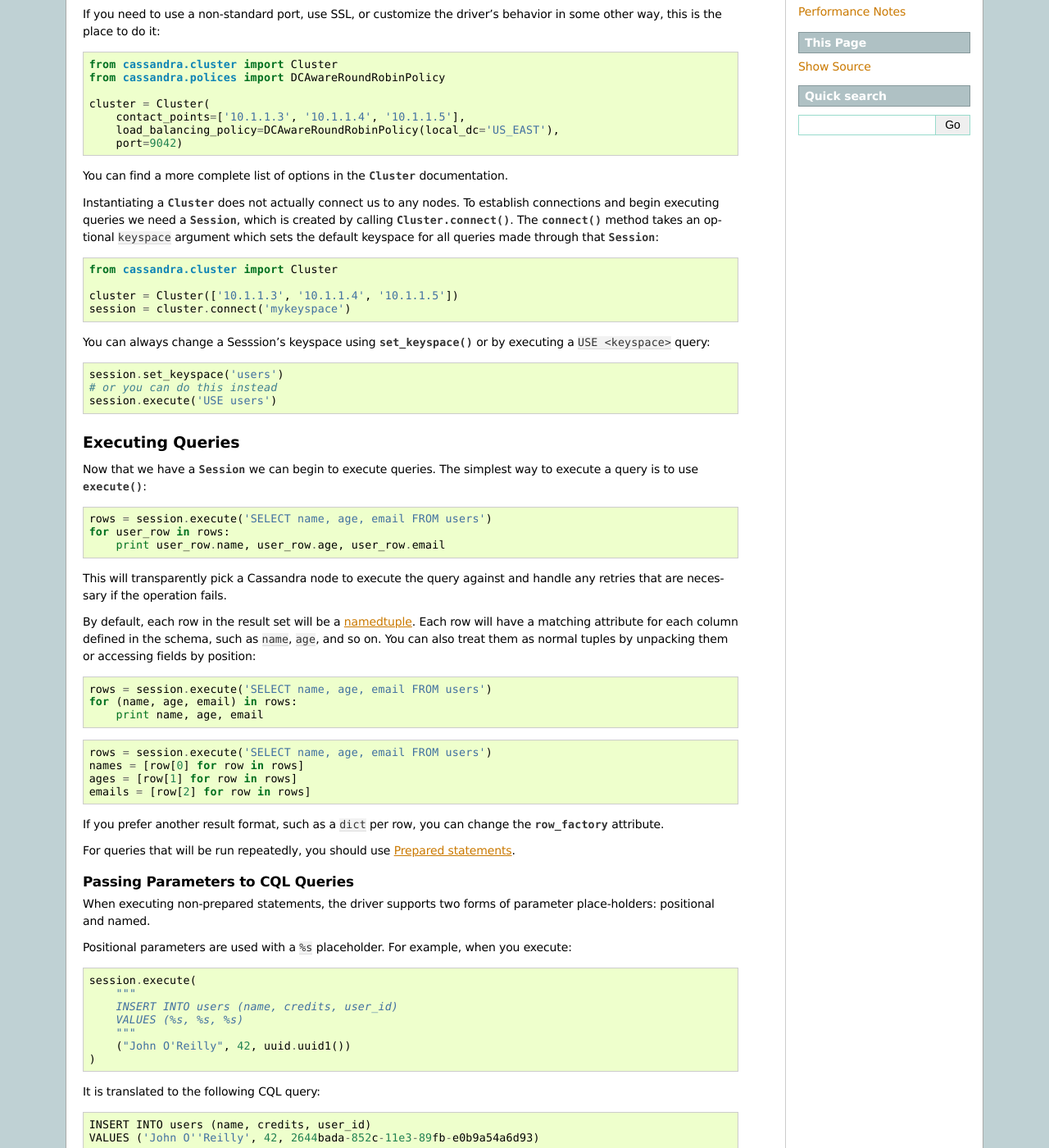
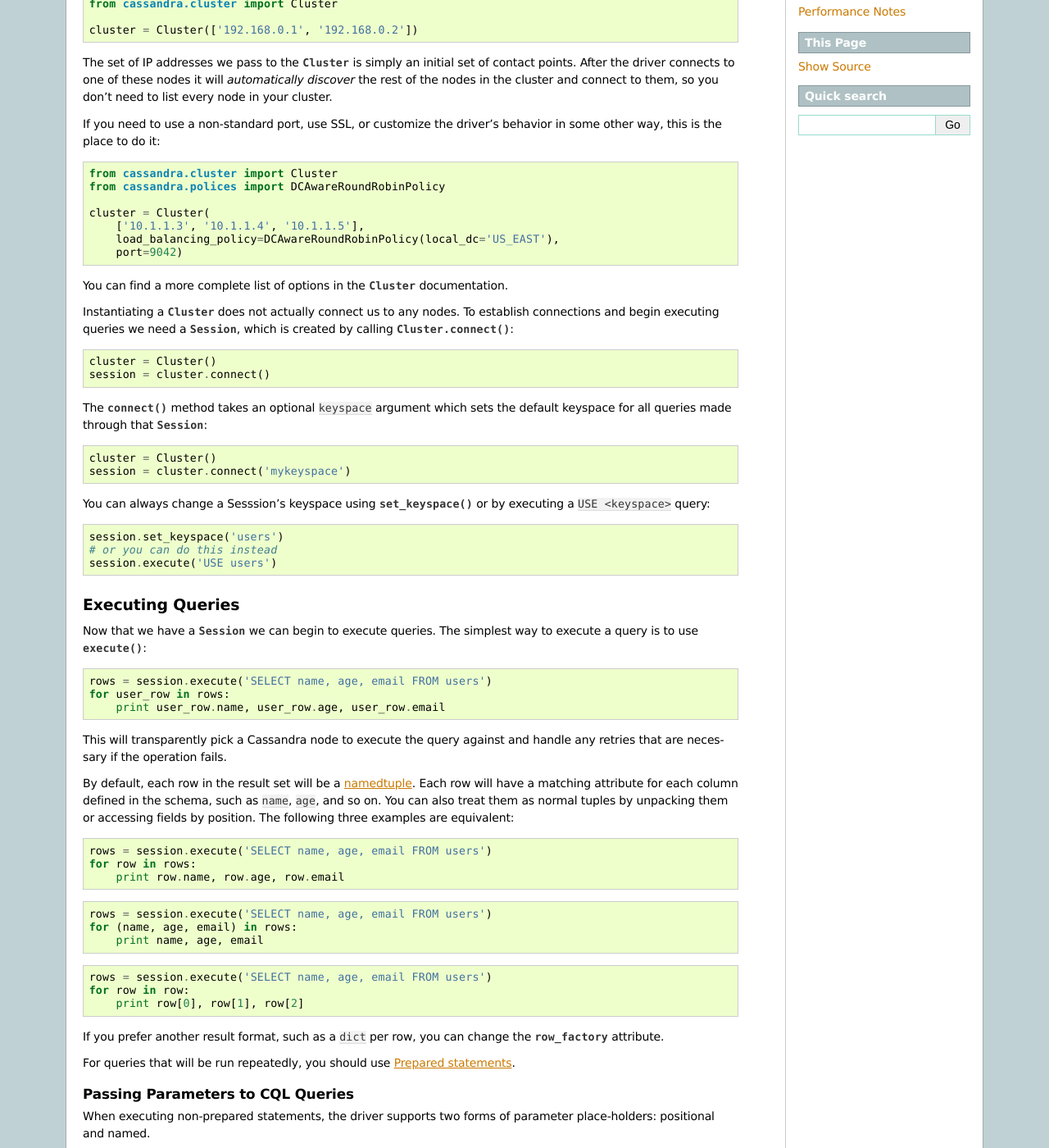
Before and after one commit to datastax/python-driver, a Sphinx documentation site: the page built from docs/getting_started.rst, in a window 1280 px wide and 1400 px high, scrolled down 422 px. Shown: the whole window at 82% size. Built offline with Sphinx 7.4.7, drawn with Linux system fonts in a browser that asks for light colours; pages that are not in the unit, such as notebooks, are missing from menus; some of the changed text lies outside the part shown.

Commit message:
Installation and Getting Started doc improvements

```diff
--- a/docs/getting_started.rst
+++ b/docs/getting_started.rst
@@ -16,7 +16,17 @@ The simplest way to create a :class:`~.Cluster` is like this:
 
     from cassandra.cluster import Cluster
 
-    cluster = Cluster(['10.1.1.3', '10.1.1.4', '10.1.1.5'])
+    cluster = Cluster()
+
+This will attempt to connection to a Cassandra instance on your
+local machine (127.0.0.1).  You can also specify a list of IP
+addresses for nodes in your cluster:
+
+.. code-block:: python
+
+    from cassandra.cluster import Cluster
+
+    cluster = Cluster(['192.168.0.1', '192.168.0.2'])
 
 The set of IP addresses we pass to the :class:`~.Cluster` is simply
 an initial set of contact points.  After the driver connects to one
@@ -33,7 +43,7 @@ behavior in some other way, this is the place to do it:
     from cassandra.polices import DCAwareRoundRobinPolicy
 
     cluster = Cluster(
-        contact_points=['10.1.1.3', '10.1.1.4', '10.1.1.5'],
+        ['10.1.1.3', '10.1.1.4', '10.1.1.5'],
         load_balancing_policy=DCAwareRoundRobinPolicy(local_dc='US_EAST'),
         port=9042)
 
@@ -42,15 +52,19 @@ You can find a more complete list of options in the :class:`~.Cluster` documenta
 
 Instantiating a :class:`~.Cluster` does not actually connect us to any nodes.
 To establish connections and begin executing queries we need a
-:class:`~.Session`, which is created by calling :meth:`.Cluster.connect()`.
+:class:`~.Session`, which is created by calling :meth:`.Cluster.connect()`:
+
+.. code-block:: python
+
+    cluster = Cluster()
+    session = cluster.connect()
+
 The :meth:`~.Cluster.connect()` method takes an optional ``keyspace`` argument
 which sets the default keyspace for all queries made through that :class:`~.Session`:
 
 .. code-block:: python
 
-    from cassandra.cluster import Cluster
-
-    cluster = Cluster(['10.1.1.3', '10.1.1.4', '10.1.1.5'])
+    cluster = Cluster()
     session = cluster.connect('mykeyspace')
 
 
@@ -82,7 +96,14 @@ By default, each row in the result set will be a
 `namedtuple <http://docs.python.org/2/library/collections.html#collections.namedtuple>`_.
 Each row will have a matching attribute for each column defined in the schema,
 such as ``name``, ``age``, and so on.  You can also treat them as normal tuples
-by unpacking them or accessing fields by position:
+by unpacking them or accessing fields by position.  The following three
+examples are equivalent:
+
+.. code-block:: python
+
+    rows = session.execute('SELECT name, age, email FROM users')
+    for row in rows:
+        print row.name, row.age, row.email
 
 .. code-block:: python
 
@@ -93,9 +114,8 @@ by unpacking them or accessing fields by position:
 .. code-block:: python
 
     rows = session.execute('SELECT name, age, email FROM users')
-    names = [row[0] for row in rows]
-    ages = [row[1] for row in rows]
-    emails = [row[2] for row in rows]
+    for row in row:
+        print row[0], row[1], row[2]
 
 If you prefer another result format, such as a ``dict`` per row, you
 can change the :attr:`~.Session.row_factory` attribute.
```
Also changed, not shown: docs/installation.rst (+12 -3 lines).
